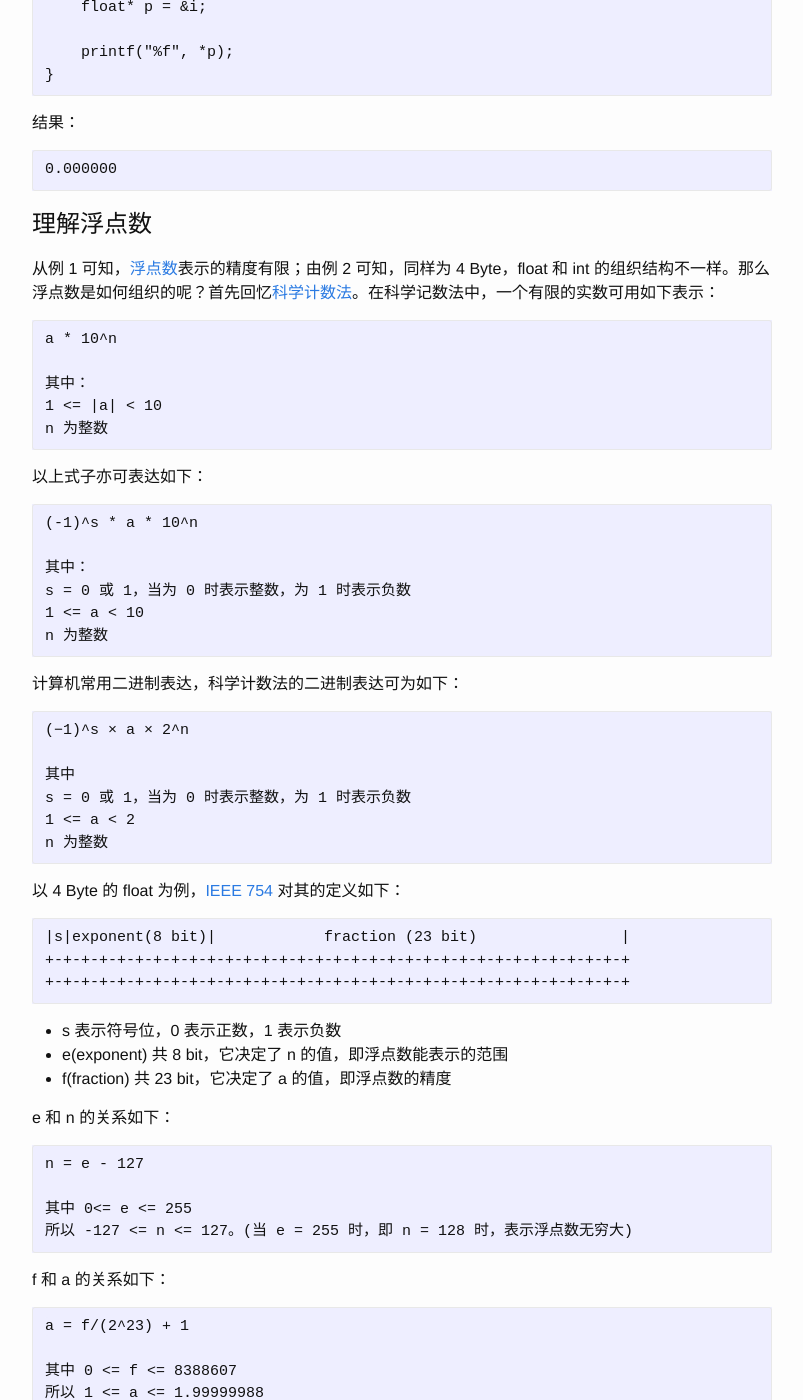
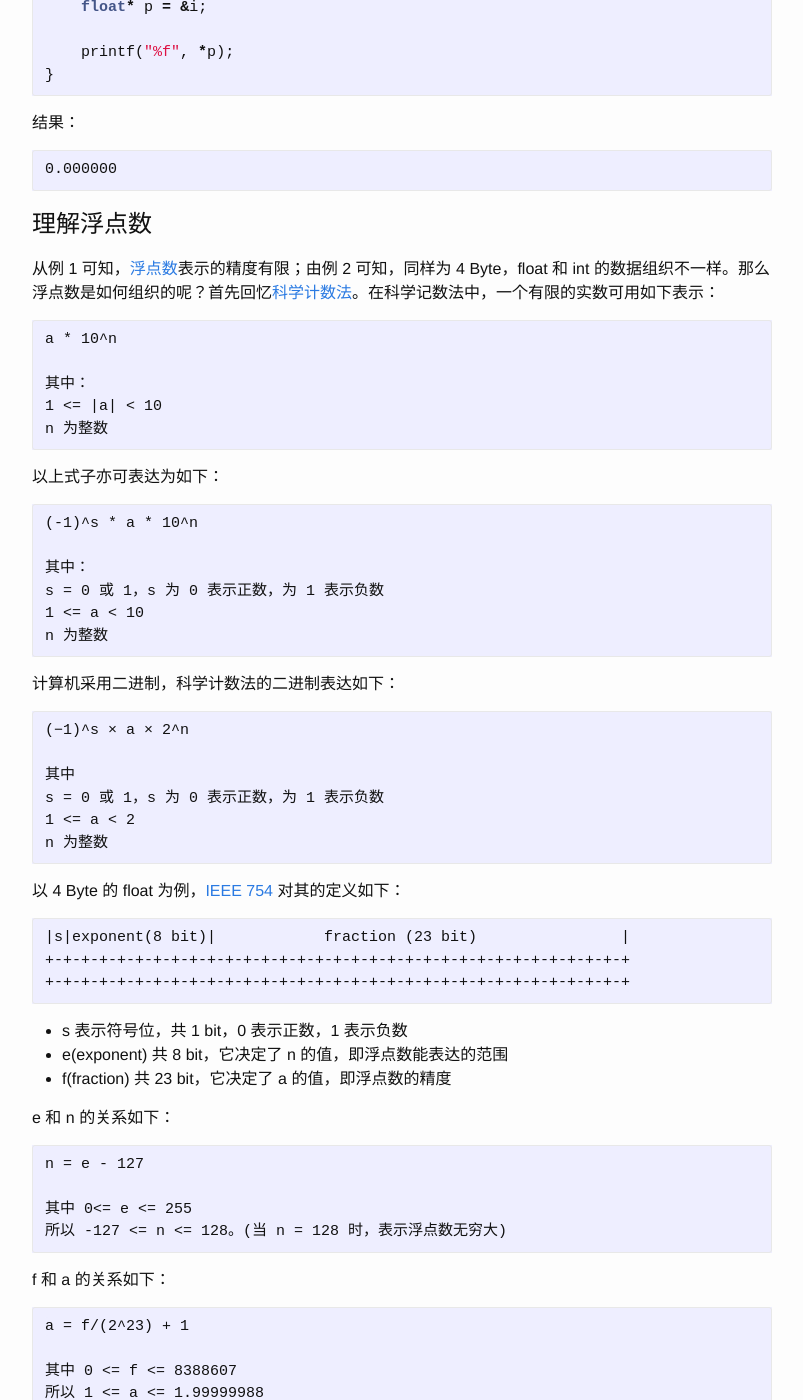
Before and after one commit to DeliangFan/deliangfan.github.io, a Jekyll site: the page built from _posts/2016-10-20-Floating_number.markdown, in a window 1280 px wide and 1400 px high, scrolled down 755 px. Shown: the whole window, without its empty margins (238-1041 px from the left). Built offline with Jekyll 4.4.1, drawn with Linux system fonts in a browser that asks for light colours; comment, search, counter and statistics services are not loaded; some of the changed text lies outside the part shown.

Commit message:
update floating

```diff
--- a/_posts/2016-10-20-Floating_number.markdown
+++ b/_posts/2016-10-20-Floating_number.markdown
@@ -8,9 +8,9 @@ categories: Algorithm
 
 首先从两个例子开始。
 
-- 例 1，以下输出是？
+- 例 1，下例输出是？
 
-~~~
+~~~ c
 #include<stdio.h>
 
 void main(){
@@ -27,9 +27,9 @@ void main(){
 ~~~
 
 
-- 例 2，以下输出是？
+- 例 2，下例输出是？
 
-~~~
+~~~ c
 #include<stdio.h>
 
 void main(){
@@ -48,7 +48,7 @@ void main(){
 
 # 理解浮点数
 
-从例 1 可知，[浮点数](https://en.wikipedia.org/wiki/IEEE_floating_point)表示的精度有限；由例 2 可知，同样为 4 Byte，float 和 int 的组织结构不一样。那么浮点数是如何组织的呢？首先回忆[科学计数法](https://zh.wikipedia.org/wiki/%E7%A7%91%E5%AD%A6%E8%AE%B0%E6%95%B0%E6%B3%95)。在科学记数法中，一个有限的实数可用如下表示：
+从例 1 可知，[浮点数](https://en.wikipedia.org/wiki/IEEE_floating_point)表示的精度有限；由例 2 可知，同样为 4 Byte，float 和 int 的数据组织不一样。那么浮点数是如何组织的呢？首先回忆[科学计数法](https://zh.wikipedia.org/wiki/%E7%A7%91%E5%AD%A6%E8%AE%B0%E6%95%B0%E6%B3%95)。在科学记数法中，一个有限的实数可用如下表示：
 
 ~~~
 a * 10^n
@@ -58,24 +58,24 @@ a * 10^n
 n 为整数
 ~~~
 
-以上式子亦可表达如下：
+以上式子亦可表达为如下：
 
 ~~~
 (-1)^s * a * 10^n
 
 其中：
-s = 0 或 1，当为 0 时表示整数，为 1 时表示负数
+s = 0 或 1，s 为 0 表示正数，为 1 表示负数
 1 <= a < 10
 n 为整数
 ~~~
 
-计算机常用二进制表达，科学计数法的二进制表达可为如下：
+计算机采用二进制，科学计数法的二进制表达如下：
 
 ~~~
 (−1)^s × a × 2^n
 
 其中
-s = 0 或 1，当为 0 时表示整数，为 1 时表示负数
+s = 0 或 1，s 为 0 表示正数，为 1 表示负数
 1 <= a < 2
 n 为整数
 ~~~
@@ -88,8 +88,8 @@ n 为整数
 +-+-+-+-+-+-+-+-+-+-+-+-+-+-+-+-+-+-+-+-+-+-+-+-+-+-+-+-+-+-+-+-+
 ~~~
 
-- s 表示符号位，0 表示正数，1 表示负数
-- e(exponent) 共 8 bit，它决定了 n 的值，即浮点数能表示的范围
+- s 表示符号位，共 1 bit，0 表示正数，1 表示负数
+- e(exponent) 共 8 bit，它决定了 n 的值，即浮点数能表达的范围
 - f(fraction) 共 23 bit，它决定了 a 的值，即浮点数的精度
 
 e 和 n 的关系如下：
@@ -98,7 +98,7 @@ e 和 n 的关系如下：
 n = e - 127
 
 其中 0<= e <= 255
-所以 -127 <= n <= 127。(当 e = 255 时，即 n = 128 时，表示浮点数无穷大)
+所以 -127 <= n <= 128。(当 n = 128 时，表示浮点数无穷大)
 ~~~
 
 f 和 a 的关系如下：
@@ -120,7 +120,7 @@ a = f/(2^23) + 1
 float 类型的浮点数精度为：
 
 ~~~
-1/(2^23) = 1.19 * 10^-7 为 float 类型浮点数能表达的最大精度，十进制下为 7 位。
+1/(2^23) = 1.19 * 10^-7，十进制下为 7 位。
 ~~~
 
 同理，double 类型的浮点数能表示的范围和最大精度为：
```
Also changed, not shown: other parts of _posts/2016-10-20-Floating_number.markdown (+1 -1 lines).
